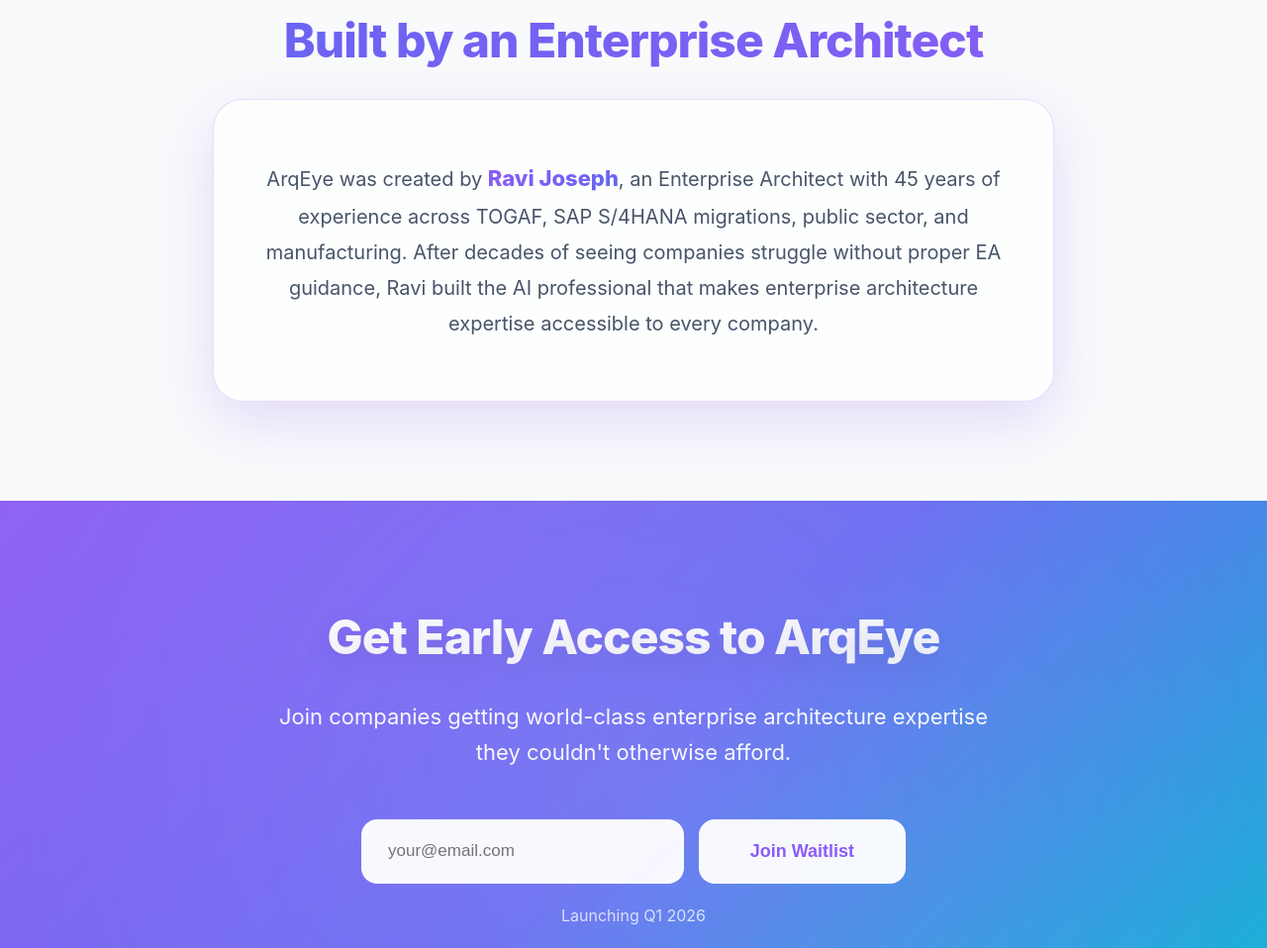
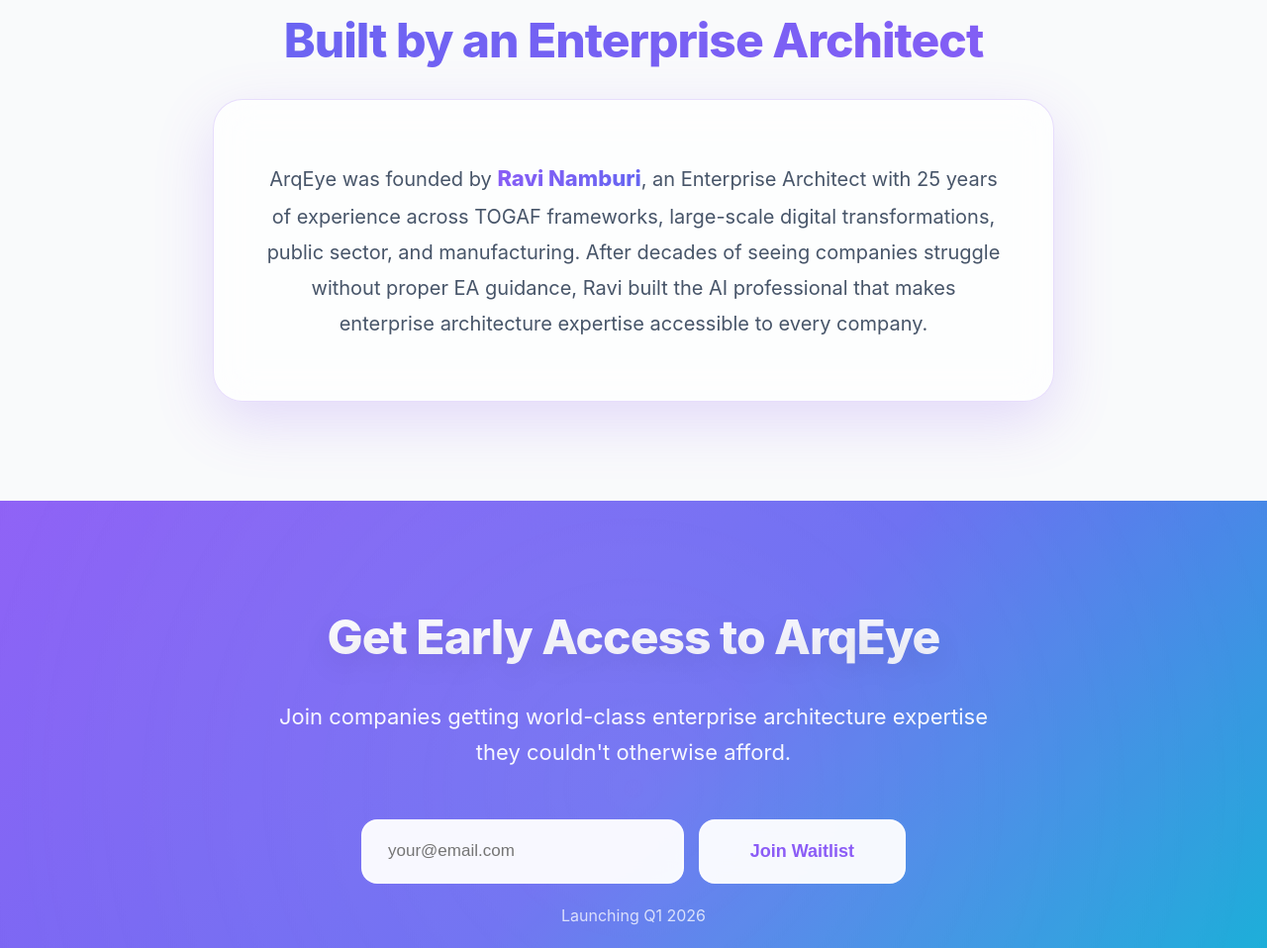
Before and after one commit to ravinamburi-code/arqeye-website, a plain HTML site: page index.html in a window 1280 px wide. Shown: the part 4244-5202 px from the top of the page at 99% size. Drawn offline with Linux system fonts and the light colour scheme.

Commit message:
Update index.html

```diff
--- a/index.html
+++ b/index.html
@@ -735,8 +735,7 @@
         <div class="container">
             <h2>Built by an Enterprise Architect</h2>
             <div class="founder-content">
-                <p>ArqEye was created by <strong>Ravi Joseph</strong>, an Enterprise Architect with 45 years of experience across TOGAF, SAP S/4HANA migrations, public sector, and manufacturing. After decades of seeing companies struggle without proper EA guidance, Ravi built the AI professional that makes enterprise architecture expertise accessible to every company.</p>
-            </div>
+<p>ArqEye was founded by <strong>Ravi Namburi</strong>, an Enterprise Architect with 25 years of experience across TOGAF frameworks, large-scale digital transformations, public sector, and manufacturing. After decades of seeing companies struggle without proper EA guidance, Ravi built the AI professional that makes enterprise architecture expertise accessible to every company.</p>            </div>
         </div>
     </section>
 
```
